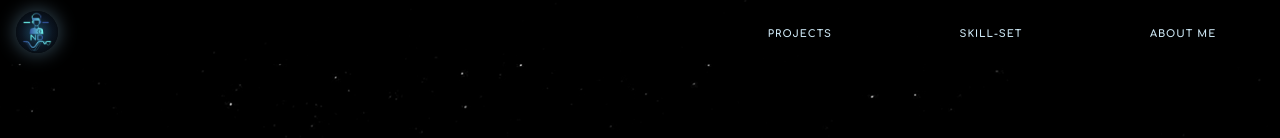
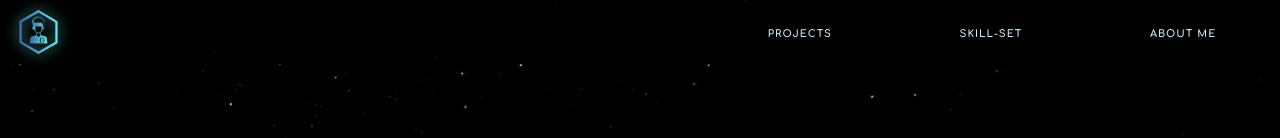
Before and after one commit to 0racularGh0st/portfolio-1.0, a Vue app: page / in a window 1280 px wide. Shown: the top 138 px of the page. Built offline with nearby package versions, Linux system fonts and the light colour scheme.

Commit message:
add new logo design in nav

```diff
--- a/src/components/Navbar.vue
+++ b/src/components/Navbar.vue
@@ -1,9 +1,44 @@
 <template>
   <div class="navstyle">
     <nav class="nav">
-            <div class="mylogo">
+      <a href="/"><div class="mylogo">
         <img src="../assets/mylogomain.jpg" />
+        <div class="container">
+          <svg
+            id="hexagon"
+            viewBox="0 0 100 100"
+            fill="none"
+            xmlns="http://www.w3.org/2000/svg"
+            xmlns:xlink="http://www.w3.org/1999/xlink"
+          >
+            <defs>
+              <linearGradient id="grad1" x1="0%" y1="0%" x2="100%" y2="0%">
+                <stop
+                  offset="0%"
+                  style="stop-color: rgb(62, 110, 173); stop-opacity: 1"
+                />
+                <stop
+                  offset="100%"
+                  style="stop-color: rgb(106, 228, 230); stop-opacity: 1"
+                />
+              </linearGradient>
+            </defs>
+            <path
+              stroke="url(#grad1)"
+              stroke-width="5"
+              stroke-linecap="round"
+              stroke-linejoin="round"
+              d="M 50, 5
+         L 11, 27
+         L 11, 72
+         L 50, 95
+         L 89, 73
+         L 89, 28 z"
+            />
+          </svg>
         </div>
+      </div>
+      </a>
       <ul class="nav-links">
         <li>
           <a href="#">Projects</a>
@@ -24,109 +59,139 @@
   </div>
 </template>
 <script>
+import anime from "animejs/lib/anime.es.js";
+const anim = anime.timeline({
+  loop: false,
+  direction: "alternate",
+});
+
 const navSlide = () => {
-            const burger = document.querySelector('.burger');
-            const nav = document.querySelector('.nav-links');
-            const navLinks = document.querySelectorAll('.nav-links li');
+  const burger = document.querySelector(".burger");
+  const nav = document.querySelector(".nav-links");
+  const navLinks = document.querySelectorAll(".nav-links li");
 
-            burger.addEventListener('click',()=>{
-                nav.classList.toggle('nav-active');
-                 navLinks.forEach((link,index)=>{
-                if(link.style.animation){
-                    link.style.animation = '';
-                }
-                else {
-                    link.style.animation = `navLinkFade 0.5s ease forwards ${index/7 +.3}s`;
-
+  burger.addEventListener("click", () => {
+    nav.classList.toggle("nav-active");
+    navLinks.forEach((link, index) => {
+      if (link.style.animation) {
+        link.style.animation = "";
+      } else {
+        link.style.animation = `navLinkFade 0.5s ease forwards ${
+          index / 7 + 0.3
+        }s`;
       }
     });
     //burger animation
-            burger.classList.toggle('toggle');
+    burger.classList.toggle("toggle");
   });
-             navLinks.forEach((link)=>{
-                link.addEventListener('click',()=>{
+  navLinks.forEach((link) => {
+    link.addEventListener("click", () => {
       burger.click();
     });
   });
-
-        }
-const dropShadow = () =>{
-    window.addEventListener('scroll',()=>{
-            const nav = document.querySelector('nav');
+};
+const dropShadow = () => {
+  window.addEventListener("scroll", () => {
+    const nav = document.querySelector("nav");
     // console.log("scrolled", window.pageYOffset);
-            if(window.pageYOffset>10){
-                nav.classList.add('nav-drop-shadow');
-            }
-            else{
-                nav.classList.remove('nav-drop-shadow');
+    if (window.pageYOffset > 10) {
+      nav.classList.add("nav-drop-shadow");
+    } else {
+      nav.classList.remove("nav-drop-shadow");
     }
   });
-    }
+};
 export default {
-    mounted(){
+  mounted() {
     navSlide();
     dropShadow();
-}
-}
+    anim.add({
+      targets: "#hexagon path",
+      strokeDashoffset: [anime.setDashoffset, 0],
+      easing: "easeInOutQuart",
+      duration: 1500,
+      delay: function (el, i) {
+        return i * 250;
+      },
+    });
+  },
+};
 </script>
 <style >
+.container {
+  width: max-content;
+  max-width: 100px;
+  position: absolute;
+}
 
-.navstyle{
+svg {
+  width: 46%;
+  height: 46%;
+  display: block;
+  margin: 0 auto;
+  fill: none;
+  transform: translateX(-11.5px) translateY(-31px);
+  filter: drop-shadow(0 0 0.4rem rgb(106, 228, 230));
+}
+svg:hover {
+  filter: drop-shadow(0 0 0.2rem rgb(106, 228, 230));
+}
+.navstyle {
   position: absolute;
   top: 0;
   left: 0;
 }
-.nav{
+.nav {
   position: fixed;
   width: 100vw;
   height: 64px;
   display: flex;
   justify-content: space-between;
-    font-family: 'Comfortaa', cursive;
+  font-family: "Comfortaa";
   text-transform: uppercase;
   align-items: center;
-    background: rgba(0,0,0,0.9);
-    transition: box-shadow .3s ease;
-
+  background: rgba(0, 0, 0, 0.9);
+  transition: box-shadow 0.3s ease;
 }
-.nav-drop-shadow{
-    box-shadow: 0px 4px 13px 1px rgb(36,54,66,0.4);
+.nav-drop-shadow {
+  box-shadow: 0px 4px 13px 1px rgb(36, 54, 66, 0.4);
 }
-.nav-links{
+.nav-links {
   display: flex;
   justify-content: space-around;
   width: 45%;
 }
-.nav-links li{
+.nav-links li {
   list-style: none;
 }
-.nav-links a{
+.nav-links a {
   color: #cee8f5;
   text-decoration: none;
   letter-spacing: 1px;
   font-weight: bold;
   font-size: 10px;
 }
-@media (min-width: 320px){
-    .nav{
+@media (min-width: 320px) {
+  .nav {
     width: 100vw;
     height: 64px;
-        background: rgba(0,0,0,0.9);
-         transition: box-shadow .3s ease;
+    background: rgba(0, 0, 0, 0.9);
+    transition: box-shadow 0.3s ease;
   }
 }
-.mylogo > img{
-    margin: 1rem;
-    margin-top: 1.2rem;
-    height: 42px;
-    background: radial-gradient(circle, rgb(27 69 95) 0%, rgb(11 21 33) 52%, transparent 100%);
-    border-radius: 50%;
-    box-shadow:0 0 17px 2px rgb(92,129,154,0.5);
+.mylogo > img {
+  height: 30px;
+  position: absolute;
+  transform: translateX(23.5px) translateY(-25px);
 }
-.burger{
+.mylogo {
+  position: relative;
+  margin-top: 1rem;
+}
+.burger {
   display: none;
 }
-.burger div{
+.burger div {
   width: 25px;
   height: 3px;
   background-color: #cee8f5;
@@ -134,11 +199,11 @@ export default {
   border-radius: 10px;
   transition: all 0.5s ease;
 }
-@media screen and (max-width:768px){
-    body{
+@media screen and (max-width: 768px) {
+  body {
     overflow-x: hidden;
   }
-    .nav-links{
+  .nav-links {
     position: absolute;
     right: 0px;
     top: 48px;
@@ -149,45 +214,48 @@ export default {
     transform: translateX(100%);
     transition: all 0.5s ease-in;
     height: 165px;
-        background: linear-gradient(240deg,rgb(11 18 27) 0%, rgb(5 8 12) 52%, transparent 100%);
+    background: linear-gradient(
+      240deg,
+      rgb(11 18 27) 0%,
+      rgb(5 8 12) 52%,
+      transparent 100%
+    );
     border-bottom-left-radius: 75%;
-        box-shadow: -2px 2px 4px 2px rgba(0,0,0,0.5);
+    box-shadow: -2px 2px 4px 2px rgba(0, 0, 0, 0.5);
   }
-    .nav-links li{
+  .nav-links li {
     opacity: 0;
     transition: all 0.5s ease;
   }
-    .burger{
+  .burger {
     display: block;
     cursor: pointer;
     margin-right: 8px;
-        background: rgba(0,0,0,0.5);
+    background: rgba(0, 0, 0, 0.5);
   }
-  .nav-active{
+  .nav-active {
     transform: translateX(0%);
   }
   @keyframes navLinkFade {
-       from{
+    from {
       opacity: 0;
       transform: translateX(50px);
     }
-       to{
+    to {
       opacity: 1;
       transform: translateX(0px);
     }
   }
 
-    .toggle .line1{
-        transform: rotate(-45deg) translate(-5px,6px);
+  .toggle .line1 {
+    transform: rotate(-45deg) translate(-5px, 6px);
   }
-    .toggle .line2{
+  .toggle .line2 {
     opacity: 0;
     transform: translateX(100%);
   }
-    .toggle .line3{
-        transform: rotate(45deg) translate(-5px,-6px);
+  .toggle .line3 {
+    transform: rotate(45deg) translate(-5px, -6px);
   }
 }
-
-
 </style>
```
Also changed, not shown: src/components/Loading.vue (+9 -63 lines), src/assets/logo.png (deleted), src/assets/mylogomain.jpg. Lines whose indentation alone changed are shown as unchanged.
